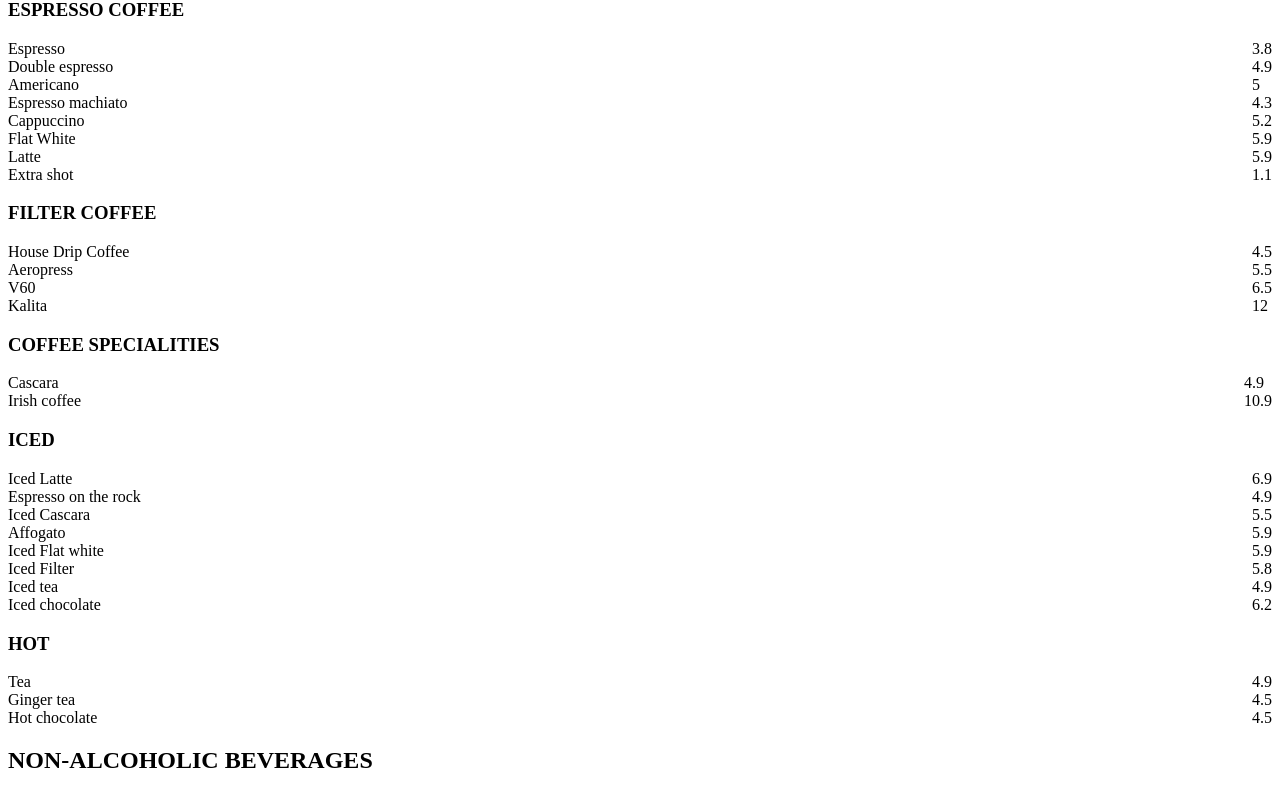
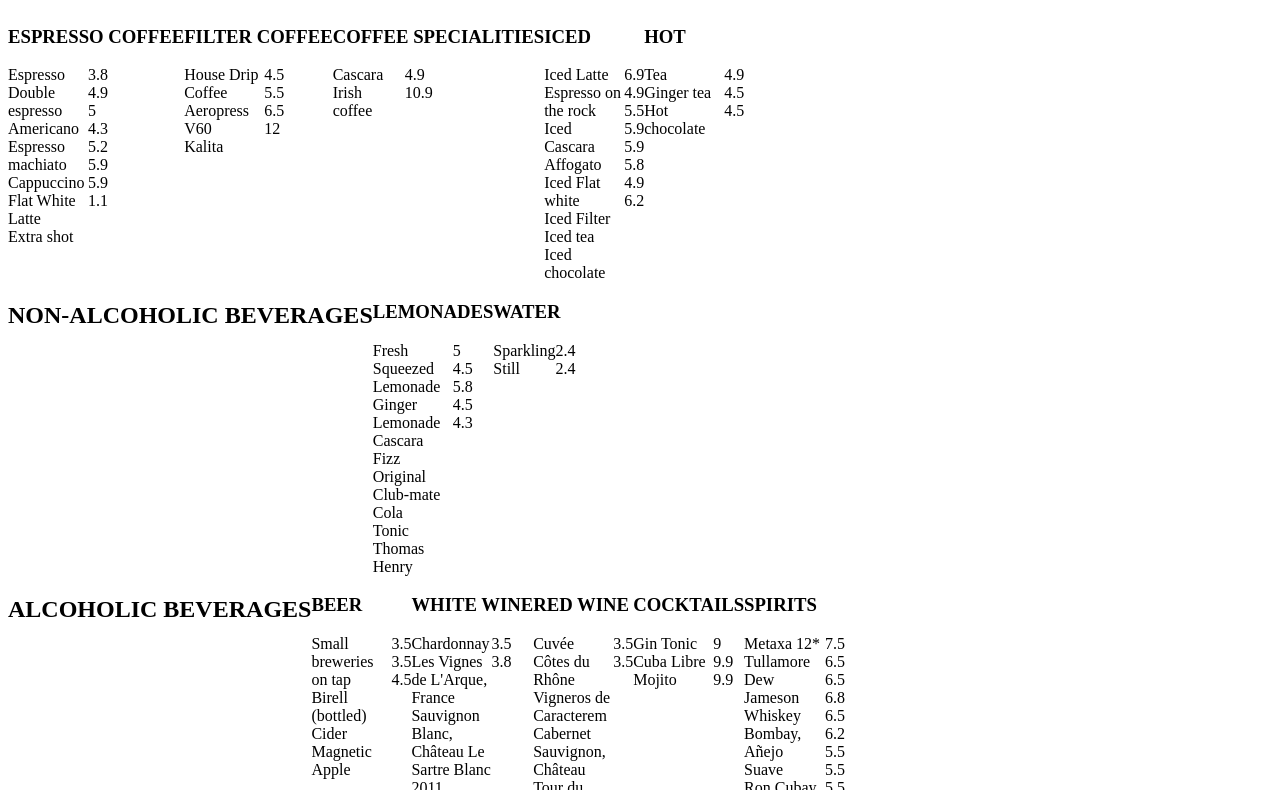
Before and after one commit to pstrauli/Generic-Hipster-Coffee, a website: page src/menu.html in a window 1280 px wide. Shown: the part 81-871 px from the top of the page. Drawn offline with nearby package versions, Linux system fonts and the light colour scheme; files that its build step writes are made by us from their sources.

Commit message:
fixing bugs

```diff
--- a/src/css/menu.scss
+++ /dev/null
@@ -1,14 +0,0 @@
-.block {
-    display: flex;
-    justify-content: space-between;
-
-    .items {
-        display: flex;
-        flex-direction: column;
-    }
-
-    .prices {
-        display: flex;
-        flex-direction: column;
-    }
-}
--- a/src/menu.html
+++ b/src/menu.html
@@ -12,6 +12,7 @@
     <title>Document</title>
 </head>
 <body>
+    <main>
         <h1>MENU</h1>
         <section class="coffee">
             <div class="espresso">
@@ -38,7 +39,6 @@
                         <span>1.1</span>
                     </div>
                 </div>
-
             </div>
             <div class="filter">
                 <h3>FILTER COFFEE</h3>
@@ -131,7 +131,6 @@
                         <span>4.3</span>
                     </div>
                 </div>
-
             </div>
             <div>
                 <h3>WATER</h3>
@@ -145,9 +144,7 @@
                         <span>2.4</span>
                     </div>
                 </div>
-
             </div>
-
         </section>
         <section class="alcoholic">
             <h2>ALCOHOLIC BEVERAGES</h2>
@@ -165,8 +162,6 @@
                         <span>4.5</span>
                     </div>
                 </div>
-
-
             </div>
             <div>
                 <h3>WHITE WINE</h3>
@@ -180,8 +175,6 @@
                         <span>3.8</span>
                     </div>
                 </div>
-
-
             </div>
             <div>
                 <h3>RED WINE</h3>
@@ -195,8 +188,6 @@
                         <span>3.5</span>
                     </div>
                 </div>
-
-
             </div>
             <div>
                 <h3>COCKTAILS</h3>
@@ -212,8 +203,6 @@
                         <span>9.9</span>
                     </div>
                 </div>
-
-
             </div>
             <div>
                 <h3>SPIRITS</h3>
@@ -243,15 +232,10 @@
                         <span>4.7</span>
                     </div>
                 </div>
-
             </div>
-
-
-
         </section>
         <section class="food">
             <h2>SOMETHING TO EAT</h2>
-
             <div class="block">
                 <div class="items">
                     <span>Soup of the day</span>
@@ -266,11 +250,9 @@
                     <span>12.8</span>
                 </div>
             </div>
-
         </section>
         <section class="sweets">
             <h2>SWEETS</h2>
-
             <div class="block">
                 <div class="items">
                     <span>Homemade cakes of the day</span>
@@ -285,7 +267,7 @@
                     <span>6</span>
                 </div>
             </div>
-
         </section>
+    </main>
 </body>
 </html>
--- a/src/scss/index.scss
+++ /dev/null
@@ -1,47 +0,0 @@
-
-// VARIABLES - Colors
-
-$primaryColor: #f8f9fa; // for HEADER
-
-$secondaryColor: #343a40; // for FOOTER
-
-$blue: #0099ff; // for FOOTER NAV text
-
-$grey: #ced4da;  // for FOOTER text
-
-// MAIN CSS
-
-* {
-  box-sizing: border-box;
-  padding: 0;
-  margin: 0;
-  // background-color: $blue;
-}
-
-header {
-  width: 100%;
-  background-color: $primaryColor;
-
-  > div {
-    width: 90%;
-    margin: 0 auto;
-    padding: 1rem 0;
-    display: flex;
-    justify-content: space-between;
-
-    > img {
-      width: 6rem;
-    }
-
-    > nav {
-      align-self:center;
-
-      > a {
-        margin: 0 1rem;
-        lin
-      }
-    }
-  }
-
-
-}
--- a/src/scss/menu.scss
+++ b/src/scss/menu.scss
@@ -1,4 +1,14 @@
+main {
+    display: flex;
+    flex-direction: column;
+}
+
+section {
+    display: flex;
+}
+
 .block {
+    max-width: 100px;
     display: flex;
     justify-content: space-between;
 
```
Lines whose indentation alone changed are shown as unchanged.
